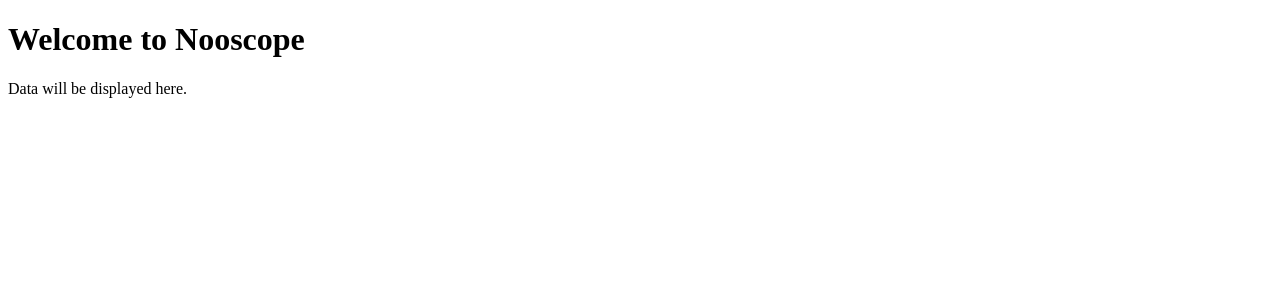
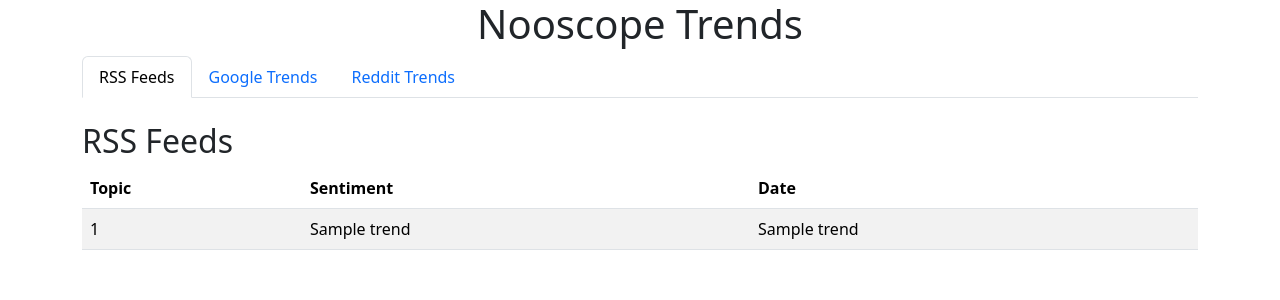
Before and after one commit to deisign/nooscope-mvp, a Flask app: template templates/index.html in a window 1280 px wide. Shown: the top 300 px of the page. Run offline with Flask 2, Linux system fonts and the light colour scheme; the template is opened without the code that fills it: most values are stand-ins (such as "Sample title", 1, 10 or a date in 2020).

Commit message:
Полная структура проекта для Railway

```diff
--- a/app.py
+++ b/app.py
@@ -1,10 +1,11 @@
+import os
 from flask import Flask, render_template
 import sqlite3
-import os
 
+# Создаём приложение Flask
 app = Flask(__name__)
 
-# Убедимся, что база данных существует и инициализируем её
+# Проверяем существование базы данных и инициализируем её
 DB_PATH = 'db/noscope.db'
 if not os.path.exists('db'):
     os.makedirs('db')
@@ -23,13 +24,14 @@
     conn.commit()
     conn.close()
 
+# Маршрут для главной страницы
 @app.route('/')
 def index():
     try:
         conn = sqlite3.connect(DB_PATH)
         cursor = conn.cursor()
 
-        # Получение данных из базы данных
+        # Запрашиваем данные из базы
         cursor.execute("SELECT topic, sentiment, date FROM trends WHERE source = 'RSS Feed'")
         rss_data = cursor.fetchall()
 
@@ -50,4 +52,6 @@
     return render_template('index.html', rss_data=rss_data, google_data=google_data, reddit_data=reddit_data)
 
 if __name__ == '__main__':
-    app.run(debug=True)
+    # Используем переменную окружения PORT для Railway
+    port = int(os.environ.get("PORT", 5000))
+    app.run(host='0.0.0.0', port=port)
--- a/templates/index.html
+++ b/templates/index.html
@@ -4,11 +4,88 @@
     <meta charset="UTF-8">
     <meta name="viewport" content="width=device-width, initial-scale=1.0">
     <title>Nooscope</title>
+    <link href="https://cdn.jsdelivr.net/npm/bootstrap@5.3.0-alpha1/dist/css/bootstrap.min.css" rel="stylesheet">
 </head>
 <body>
-    <h1>Welcome to Nooscope</h1>
-    <div>
-        <p>Data will be displayed here.</p>
+    <div class="container">
+        <h1 class="text-center">Nooscope Trends</h1>
+        <ul class="nav nav-tabs">
+            <li class="nav-item">
+                <button class="nav-link active" data-bs-toggle="tab" data-bs-target="#rss">RSS Feeds</button>
+            </li>
+            <li class="nav-item">
+                <button class="nav-link" data-bs-toggle="tab" data-bs-target="#google">Google Trends</button>
+            </li>
+            <li class="nav-item">
+                <button class="nav-link" data-bs-toggle="tab" data-bs-target="#reddit">Reddit Trends</button>
+            </li>
+        </ul>
+        <div class="tab-content mt-4">
+            <div class="tab-pane fade show active" id="rss">
+                <h2>RSS Feeds</h2>
+                <table class="table table-striped">
+                    <thead>
+                        <tr>
+                            <th>Topic</th>
+                            <th>Sentiment</th>
+                            <th>Date</th>
+                        </tr>
+                    </thead>
+                    <tbody>
+                        {% for trend in rss_data %}
+                        <tr>
+                            <td>{{ trend[0] }}</td>
+                            <td>{{ trend[1] }}</td>
+                            <td>{{ trend[2] }}</td>
+                        </tr>
+                        {% endfor %}
+                    </tbody>
+                </table>
+            </div>
+            <div class="tab-pane fade" id="google">
+                <h2>Google Trends</h2>
+                <table class="table table-striped">
+                    <thead>
+                        <tr>
+                            <th>Topic</th>
+                            <th>Sentiment</th>
+                            <th>Date</th>
+                        </tr>
+                    </thead>
+                    <tbody>
+                        {% for trend in google_data %}
+                        <tr>
+                            <td>{{ trend[0] }}</td>
+                            <td>{{ trend[1] }}</td>
+                            <td>{{ trend[2] }}</td>
+                        </tr>
+                        {% endfor %}
+                    </tbody>
+                </table>
+            </div>
+            <div class="tab-pane fade" id="reddit">
+                <h2>Reddit Trends</h2>
+                <table class="table table-striped">
+                    <thead>
+                        <tr>
+                            <th>Topic</th>
+                            <th>Sentiment</th>
+                            <th>Date</th>
+                        </tr>
+                    </thead>
+                    <tbody>
+                        {% for trend in reddit_data %}
+                        <tr>
+                            <td>{{ trend[0] }}</td>
+                            <td>{{ trend[1] }}</td>
+                            <td>{{ trend[2] }}</td>
+                        </tr>
+                        {% endfor %}
+                    </tbody>
+                </table>
+            </div>
+        </div>
     </div>
+    <script src="https://cdn.jsdelivr.net/npm/bootstrap@5.3.0-alpha1/dist/js/bootstrap.bundle.min.js"></script>
 </body>
 </html>
```
Also changed, not shown: 1 other file.
